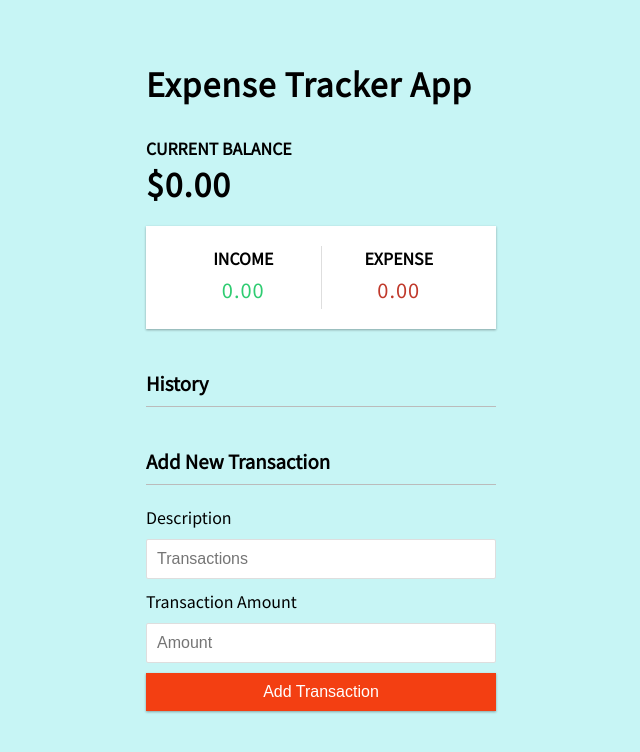
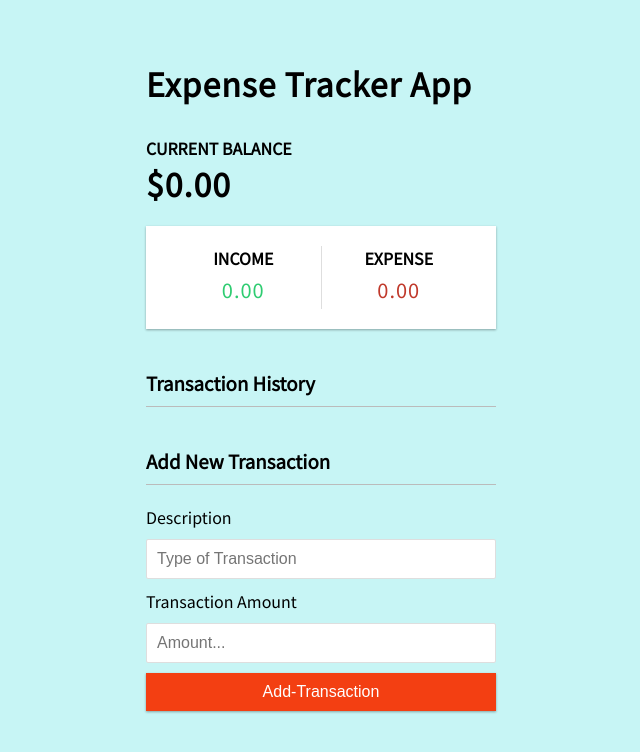
Before and after one commit to kashan2a/Expense-Tracker, a React (Create React App) app: page / in a window 1280 px wide. Shown: the top 752 px of the page, without its empty margins (319-959 px from the left). Built offline with nearby package versions, Linux system fonts and the light colour scheme.

Commit message:
Solved issues

```diff
--- a/src/App.js
+++ b/src/App.js
@@ -1,28 +1,30 @@
+
 import React from 'react';
+
+// Import CSS
 import './App.css';
-import {GlobalProvider} from './context/GlobalState';
 
+// Import Components
 import { Header } from './components/Header';
 import { Balance } from './components/Balance';
-import { IncomeExpenses} from './components/IncomeExpenses';
-import { TransactionList} from './components/TransactionList';
-import { AddTransaction} from './components/AddTransaction';
+import { AccountSummary } from './components/AccountSummary';
+import { TransactionHistory } from './components/TransactionHistory';
+import { AddTransaction } from './components/AddTransaction';
 
+// Import Provider
+import { GlobalProvider } from './context/GlobalState';
 
 function App() {
   return (
-
-    <GlobalProvider>
-      <Header/>
-      <div className="container">
-        <Balance/>
-        <IncomeExpenses/>
-        <TransactionList/>
-        <AddTransaction/>
-
-      </div>
-    </GlobalProvider>
-
+      <GlobalProvider>
+        <Header />
+        <div className="container">
+          <Balance />
+          <AccountSummary />
+          <TransactionHistory />
+          <AddTransaction />
+        </div>
+      </GlobalProvider>
   );
 }
 
--- /dev/null
+++ b/src/components/AccountSummary.js
@@ -0,0 +1,34 @@
+import React, { useContext } from 'react'
+
+import { GlobalContext } from '../context/GlobalState';
+
+export const AccountSummary = () => {
+
+    const { transactions } = useContext(GlobalContext);
+    const transactionAmounts = transactions.map(transaction => transaction.transactionAmount);
+    const income = transactionAmounts
+        .filter(transaction => transaction > 0)
+        .reduce((acc, transaction) => (acc += transaction), 0)
+        .toFixed(2);
+    const expense = Math.abs(transactionAmounts
+        .filter(transaction => transaction < 0)
+        .reduce((acc, transaction) => (acc += transaction), 0)
+        ).toFixed(2);
+    return (
+        <div className="inc-exp-container">
+            <div>
+                <h4>Income</h4>
+                <p className="money plus">
+                    {income}
+                </p>
+            </div>
+            <div>
+                <h4>Expense</h4>
+                <p className="money minus">
+                    {expense}
+                </p>
+            </div>
+
+        </div>
+    )
+}
--- a/src/components/AddTransaction.js
+++ b/src/components/AddTransaction.js
@@ -1,29 +1,52 @@
-import React, { useState } from 'react';
+import React, { useState, useContext } from 'react';
+import { GlobalContext } from '../context/GlobalState';
 
 export const AddTransaction = () => {
 
-    const [description, setDescription] = useState();
-    const [transactionAmount, setTransactionAmount] = useState();
+    const [description, setDescription] = useState('');
+    const [transactionAmount, setTransactionAmount] = useState('');
+    const { addTransaction } = useContext(GlobalContext);
+    const onSubmit = (e) => {
+        e.preventDefault();
 
+        const newTransaction = {
+            id: new Date().getTime(),
+            description,
+            transactionAmount: +transactionAmount
+        }
 
+        addTransaction(newTransaction);
+
+    }
     return (
         <div>
             <h3>Add New Transaction</h3>
-            <form>
-                <div className = "form-control">
-                    <label htmlFor = "description">
+            <form onSubmit={onSubmit}>
+                <div className="form-control">
+                    <label htmlFor="description">
                         Description
                     </label>
-                    <input type = "text" id = "description" placeholder = "Transactions" value = {description} onChange={(e) => setDescription(e.target.value)}></input>
-
+                    <input  type="text"
+                            id="description"
+                            value={description}
+                            onChange={(e) => setDescription(e.target.value)}
+                            placeholder="Type of Transaction"
+                            required="required"
+                    />
                 </div>
-                <div className = "form-control">
-                    <label htmlFor= "transactionamount">
+                <div className="form-control">
+                    <label htmlFor="transactionamount">
                         Transaction Amount
                     </label>
-                    <input type = "number" id = "transactionamount" placeholder = "Amount" value = {transactionAmount} onChange={(e) => setTransactionAmount(e.target.value)}></input>
+                    <input  type="number"
+                            id="transactionamount"
+                            value={transactionAmount}
+                            onChange={(e) => setTransactionAmount(e.target.value)}
+                            placeholder="Amount..."
+                            required="required"
+                    />
                 </div>
-            <button className="btn">Add Transaction</button>
+                <button className="btn">Add-Transaction</button>
             </form>
         </div>
     )
--- a/src/components/Balance.js
+++ b/src/components/Balance.js
@@ -1,18 +1,16 @@
-import React, {useContext} from 'react';
-import {GlobalContext} from '../context/GlobalState';
+import React, { useContext } from 'react'
+import { GlobalContext } from '../context/GlobalState';
 
 export const Balance = () => {
-  const { transactions } = useContext(GlobalContext);
 
-  const amounts = transactions.map(transaction => transaction.amount);
-
-  const total = amounts.reduce((acc, item) => (acc += item), 0).toFixed(2);
-
+    const { transactions } = useContext(GlobalContext);
+    const transactionAmounts = transactions.map(transaction => transaction.transactionAmount);
+    const balance = transactionAmounts.reduce((acc, item) => (acc += item), 0).toFixed(2);
 
     return (
         <div>
             <h4>Current Balance</h4>
-            <h1>${total}</h1>
+            <h1 id="balance">${balance}</h1>
         </div>
     )
 }
--- a/src/components/IncomeExpenses.js
+++ /dev/null
@@ -1,31 +0,0 @@
-import React, { useContext } from 'react';
-import { GlobalContext } from '../context/GlobalState';
-
-export const IncomeExpenses = () => {
-  const { transactions } = useContext(GlobalContext);
-
-  const amounts = transactions.map(transaction => transaction.amount);
-
-  const income = amounts
-    .filter(item => item > 0)
-    .reduce((acc, item) => (acc += item), 0)
-    .toFixed(2);
-
-  const expense = (
-    amounts.filter(item => item < 0).reduce((acc, item) => (acc += item), 0) *
-    -1
-  ).toFixed(2);
-
-  return (
-    <div className="inc-exp-container">
-        <div>
-          <h4>Income</h4>
-  <p className="money plus">{income}</p>
-        </div>
-        <div>
-          <h4>Expense</h4>
-  <p className="money minus">{expense}</p>
-        </div>
-      </div>
-  )
-}
--- a/src/components/Transaction.js
+++ b/src/components/Transaction.js
@@ -1,14 +1,21 @@
-import React, {useContext} from 'react';
+import React, { useContext } from 'react'
+
 import { GlobalContext } from '../context/GlobalState';
 
 export const Transaction = ({ transaction }) => {
-  const { deleteTransaction } = useContext(GlobalContext);
 
-  const sign = transaction.amount < 0 ? '-' : '+';
+    const { delTransaction } = useContext(GlobalContext);
 
-  return (
-    <li className={transaction.amount < 0 ? 'minus' : 'plus'}>
-      {transaction.text} <span>{sign}${Math.abs(transaction.amount)}</span><button onClick={() => deleteTransaction(transaction.id)} className="delete-btn">x</button>
-    </li>
-  )
+    const sign = transaction.transactionAmount > 0 ? '+' : '-';
+    const transactionType = transaction.transactionAmount > 0 ? 'plus' : 'minus';
+
+    return (
+        <li className={transactionType}>
+            {transaction.description}
+            <span>{sign}${Math.abs(transaction.transactionAmount)}</span>
+            <button className="delete-btn" onClick={() => delTransaction(transaction.id)}>
+                --
+            </button>
+        </li>
+    )
 }
--- /dev/null
+++ b/src/components/TransactionHistory.js
@@ -0,0 +1,27 @@
+import React, { useContext } from 'react';
+
+// Import Transaction Component
+import { Transaction } from './Transaction';
+
+// Import the Global State
+import { GlobalContext } from '../context/GlobalState';
+
+export const TransactionHistory = () => {
+
+    const { transactions } = useContext(GlobalContext);
+
+    return (
+        <div>
+            <h3>
+                Transaction History
+            </h3>
+            <ul className="list">
+                {transactions.map(transaction =>
+                    (
+                    <Transaction key={transaction.id} transaction={transaction} />
+                    )
+                )}
+            </ul>
+        </div>
+    )
+}
--- a/src/components/TransactionList.js
+++ /dev/null
@@ -1,18 +0,0 @@
-import React, { useContext } from 'react';
-import { Transaction } from './Transaction';
-
-import { GlobalContext } from '../context/GlobalState';
-
-export const TransactionList = () => {
-  const { transactions } = useContext(GlobalContext);
-
-  return (
-    <div>
-      <h3>History</h3>
-      <ul className="list">
-        {transactions.map(transaction => (<Transaction key={transaction.id} transaction={transaction} />))}
-      </ul>
-    </div>
-
-  )
-}
--- a/src/context/GlobalState.js
+++ b/src/context/GlobalState.js
@@ -1,12 +1,9 @@
 import React, { createContext, useReducer } from 'react';
 import AppReducer from './AppReducer';
-
 
 const initialState = {
   transactions: []
 }
-
-
 export const GlobalContext = createContext(initialState);
 
 
```
